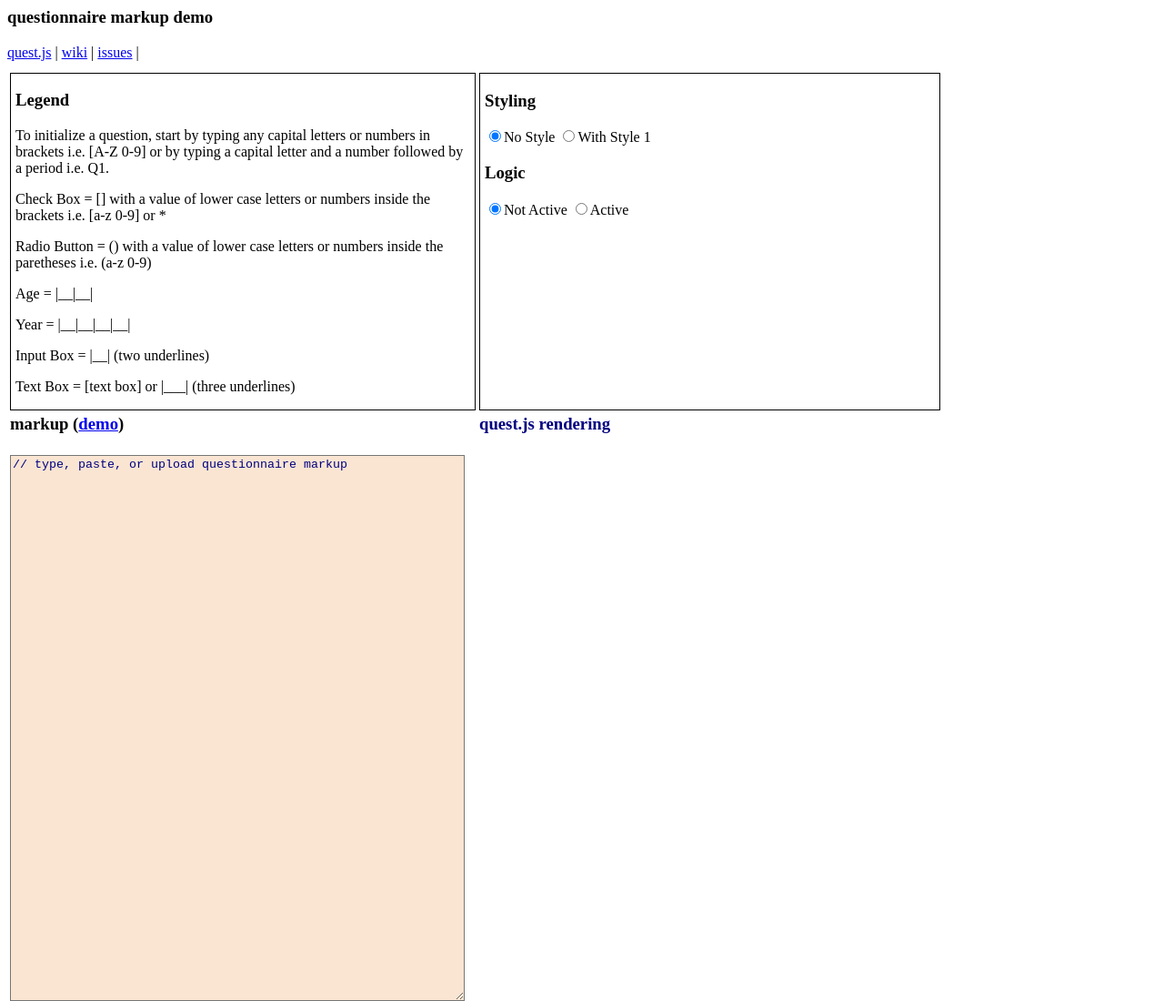
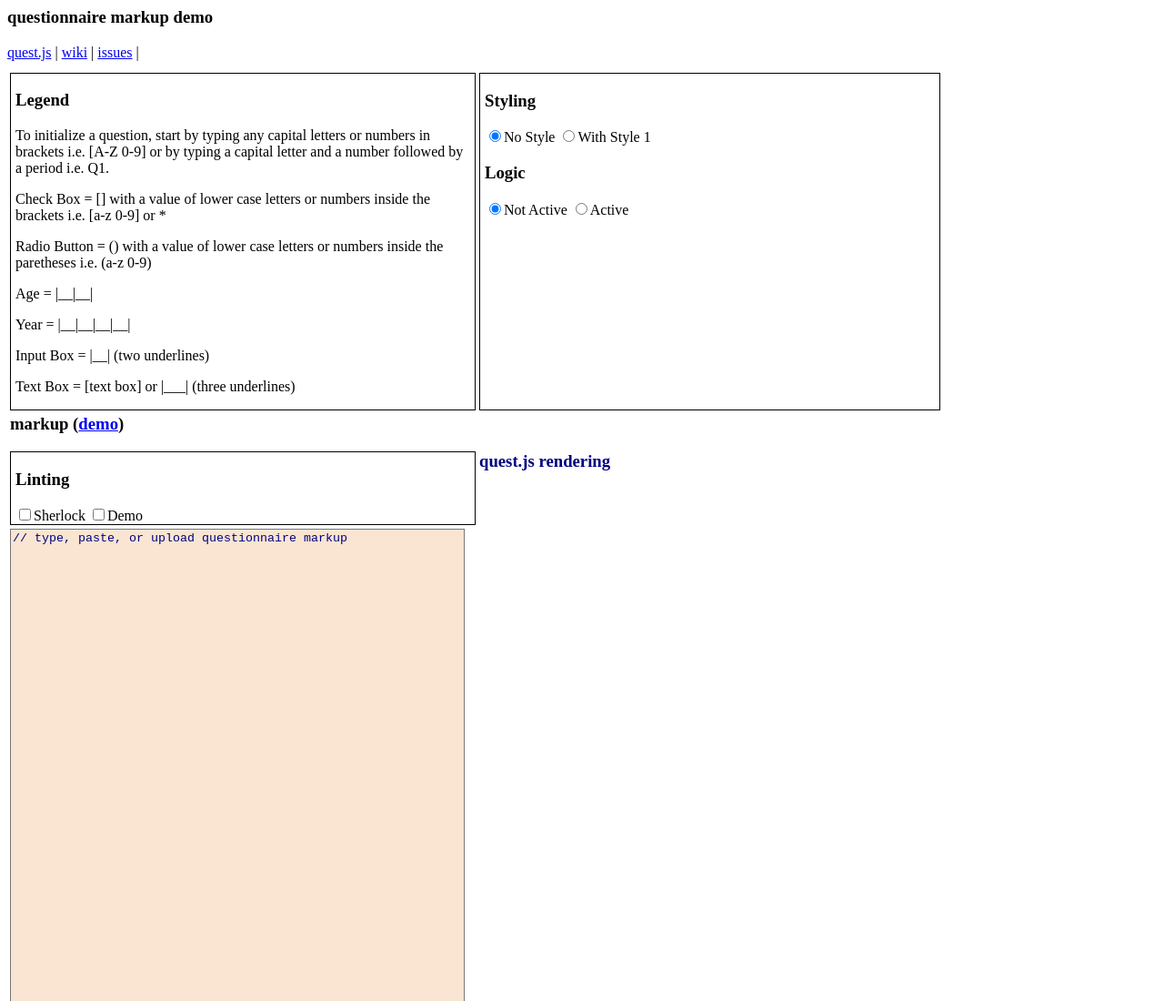
Before and after one commit to episphere/quest, a plain HTML site: page index.html in a window 1280 px wide. Shown: the top 1100 px of the page at 91% size. Drawn offline with Linux system fonts and the light colour scheme.

Commit message:
added linting logic checkboxes

```diff
--- /dev/null
+++ b/Sherlock.js
@@ -0,0 +1 @@
+console.log("testing Sherlock");
--- /dev/null
+++ b/demo5.js
@@ -0,0 +1 @@
+console.log("hello world");
--- a/index.html
+++ b/index.html
@@ -51,6 +51,25 @@
             <tr>
                 <td>
                     <h3>markup (<a href="?questionnaires/demo.txt" id="demo">demo</a>)</h3>
+                    <div id="lint" style="border: 1px solid black; padding-right: 5px; padding-left:5px; width:500px">
+                        <h3>Linting</h3>
+                        <input type="checkbox" id="sherlock" onclick="changeLint('Sherlock.js')">Sherlock</button>
+                        <input type="checkbox" id="demo5" onclick="changeLint('demo5.js')">Demo</button>
+                    </div>
+                    <script>
+                        function changeLint(file){
+                            let script = document.createElement('script')
+                            script.src = file
+                            script.id = "script_" + file
+                            if(event.target.checked == true){
+                                document.getElementsByTagName('head')[0].appendChild(script)
+                            }
+                            else{
+                                document.getElementsByTagName('head')[0].removeChild(document.getElementById('script_'+ `${file}`))
+                            }
+
+                        }
+                    </script>
                 </td>
                 <td style="color: navy;">
                     <h3>quest.js rendering</h3>
```
